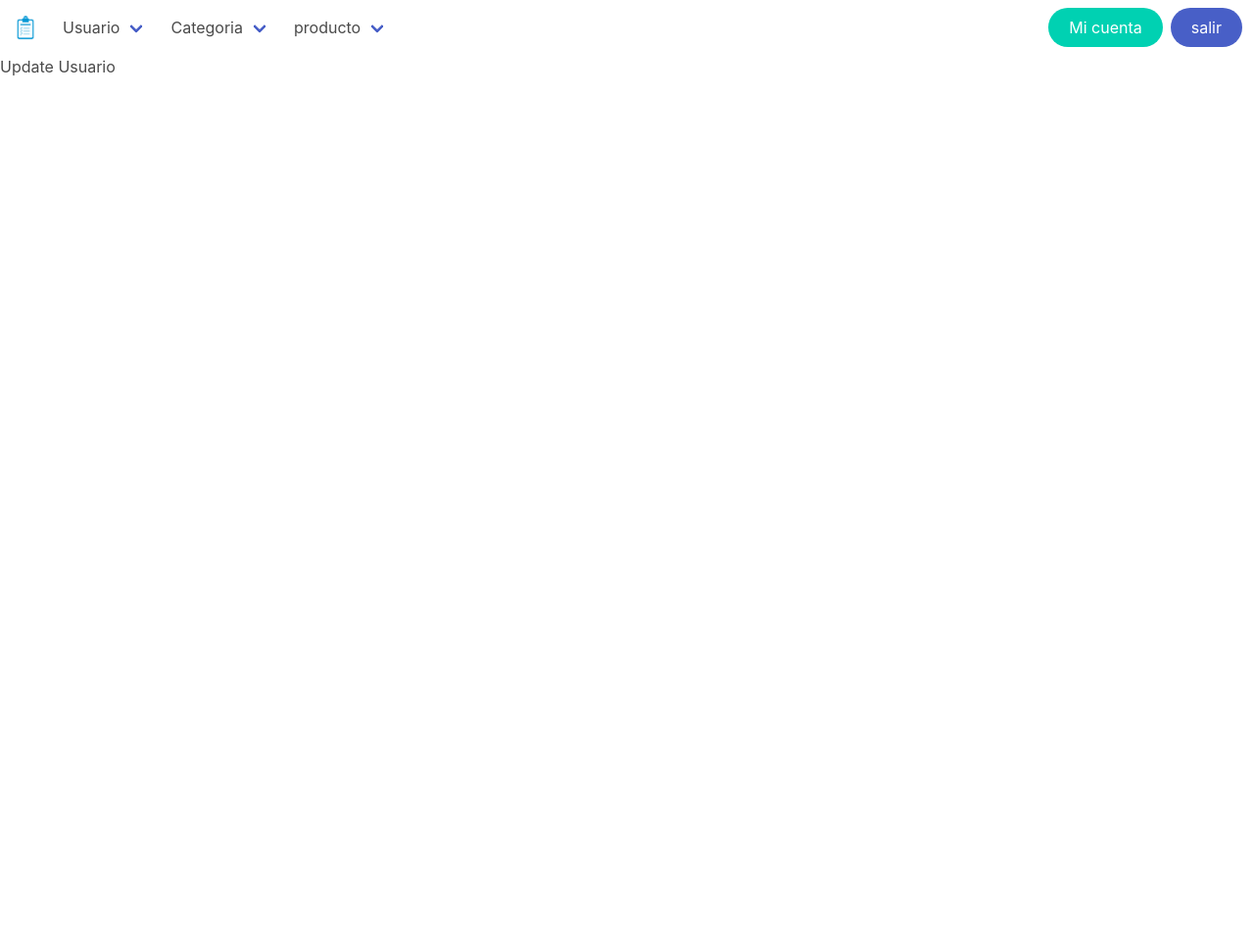
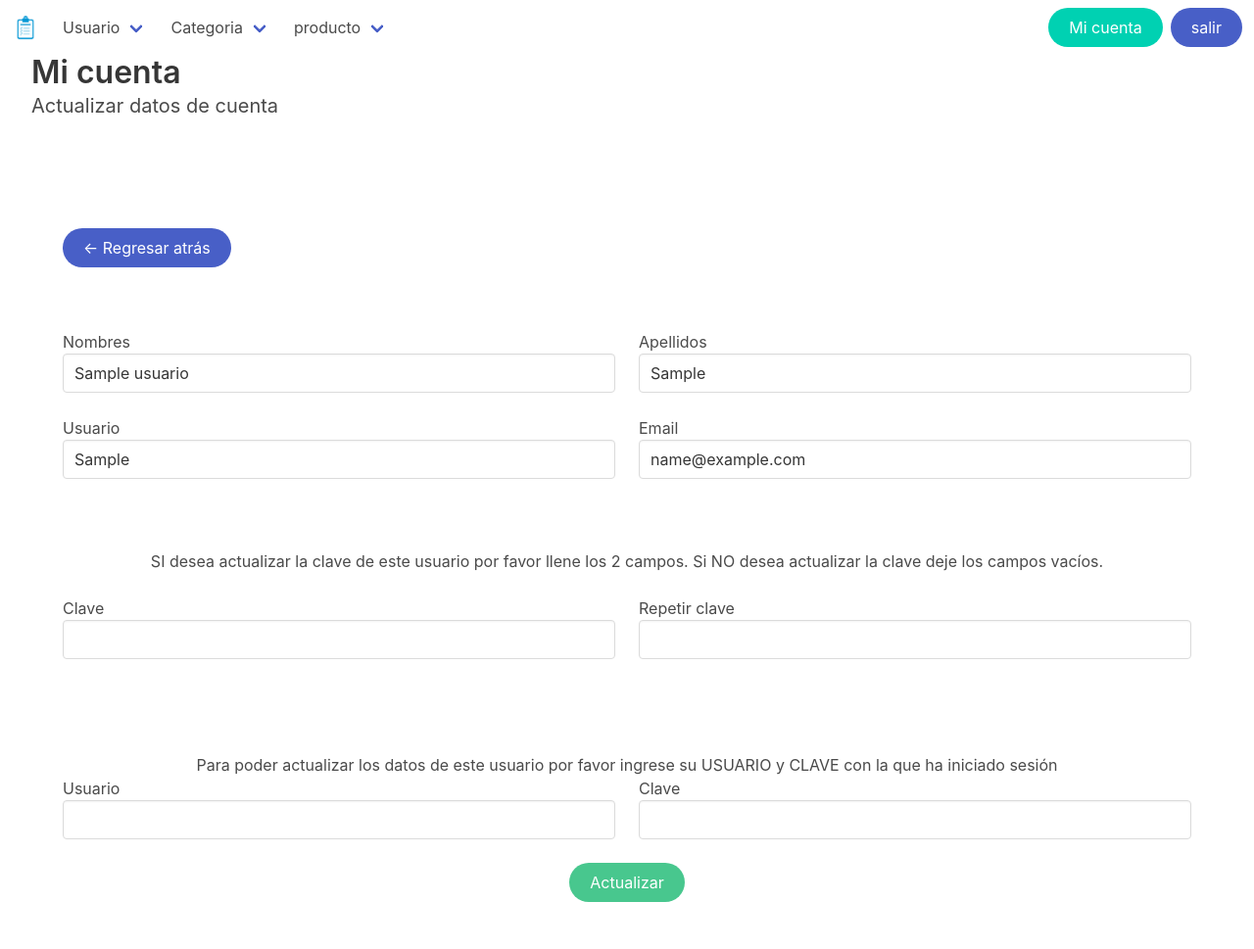
Before and after one commit to yonier202/Sistema-Inventario, a PHP site: page /index.php?vista=user_update&user_id_up=1 in a window 1280 px wide. Shown: the whole page at 98% size. Before the commit the page ends 77 px from the top, so only its background shows below. Run offline with PHP 8.4, Linux system fonts and the light colour scheme; the visitor is signed in with stand-in values (Sample User, id 1); tables that the repository leaves empty or names only in its code hold one stand-in row (values such as "Sample post").

Commit message:
cargar datos form update_usuario

```diff
--- /dev/null
+++ b/inc/btn_back.php
@@ -0,0 +1,11 @@
+<p class="has-text-left pt-4 pb-4">
+	<a href="#" class="button is-link is-rounded btn-back"><- Regresar atrás</a>
+</p>
+<script type="text/javascript">
+	let btn_back = document.querySelector(".btn-back");
+
+	 btn_back.addEventListener('click', function(e){
+	     e.preventDefault();
+	    window.history.back();
+	});
+</script>
--- /dev/null
+++ b/inc/error_alert.php
@@ -0,0 +1,4 @@
+<div class="notification is-danger is-light mb-6 mt-6">
+	<strong>¡Ocurrio un error inesperado!</strong><br>
+	No podemos obtener la información solicitada
+</div>
--- a/inc/nav.php
+++ b/inc/nav.php
@@ -56,7 +56,7 @@
     <div class="navbar-end">
       <div class="navbar-item">
         <div class="buttons">
-          <a class="button is-primary is-rounded">
+          <a href="index.php?vista=user_update&user_id_up=<?php echo $_SESSION['id'] ?>" class="button is-primary is-rounded">
             <span>Mi cuenta</span>
           </a>
           <a href="index.php?vista=logout" class="button is-link is-rounded">
--- a/vistas/user_update.php
+++ b/vistas/user_update.php
@@ -1 +1,115 @@
-Update Usuario
+<?php
+    require_once ('./php/main.php');
+
+    //obtenemos el id que pasamos por la ruta
+    $id=(isset($_REQUEST['user_id_up'])) ? $_REQUEST['user_id_up'] : 0 ;
+    $id=limpiar_cadena($id);
+?>
+<div class="container is-fluid mb-6">
+    <?php if ($id==$_SESSION['id']) { ?>
+        <!-- si el id es = al de la cuenta -->
+        <h1 class="title">Mi cuenta</h1>
+        <h2 class="subtitle">Actualizar datos de cuenta</h2>
+    <?php } else { ?>
+        <!-- si el id es != al de la cuenta -->
+        <h1 class="title">Usuarios</h1>
+        <h2 class="subtitle">Actualizar usuarios</h2>
+        <?php } ?>
+</div>
+
+<div class="container pb-6 pt-6">
+
+    <?php
+        include('./inc/btn_back.php');
+        $check_usuario=conexion();
+        $check_usuario=$check_usuario->query("SELECT * FROM usuario WHERE id = '$id' ");
+
+        if ($check_usuario->rowCount()>0) {
+            //extraemos el registro en un array, (fetch un registro)
+            $datos=$check_usuario->fetch();
+    ?>
+
+
+	<div class="form-rest mb-6 mt-6"></div>
+
+
+
+	<form action="" method="POST" class="FormularioAjax" autocomplete="off" >
+
+		<input type="hidden" name="usuario_id" value="<?php echo $datos['id'] ?>" required >
+
+		<div class="columns">
+		  	<div class="column">
+		    	<div class="control">
+					<label>Nombres</label>
+				  	<input class="input" type="text" name="usuario_nombre" value="<?php echo $datos['nombre'] ?>" pattern="[a-zA-ZáéíóúÁÉÍÓÚñÑ ]{3,40}" maxlength="40" required >
+				</div>
+		  	</div>
+		  	<div class="column">
+		    	<div class="control">
+					<label>Apellidos</label>
+				  	<input class="input" type="text" name="usuario_apellido" value="<?php echo $datos['apellido'] ?>" pattern="[a-zA-ZáéíóúÁÉÍÓÚñÑ ]{3,40}" maxlength="40" required >
+				</div>
+		  	</div>
+		</div>
+		<div class="columns">
+		  	<div class="column">
+		    	<div class="control">
+					<label>Usuario</label>
+				  	<input class="input" type="text" name="usuario_usuario" value="<?php echo $datos['usuario'] ?>" pattern="[a-zA-Z0-9]{4,20}" maxlength="20" required >
+				</div>
+		  	</div>
+		  	<div class="column">
+		    	<div class="control">
+					<label>Email</label>
+				  	<input class="input" type="email" name="usuario_email" value="<?php echo $datos['email'] ?>" maxlength="70" >
+				</div>
+		  	</div>
+		</div>
+		<br><br>
+		<p class="has-text-centered">
+			SI desea actualizar la clave de este usuario por favor llene los 2 campos. Si NO desea actualizar la clave deje los campos vacíos.
+		</p>
+		<br>
+		<div class="columns">
+			<div class="column">
+		    	<div class="control">
+					<label>Clave</label>
+				  	<input class="input" type="password" name="usuario_clave_1" pattern="[a-zA-Z0-9$@.-]{7,100}" maxlength="100" >
+				</div>
+		  	</div>
+		  	<div class="column">
+		    	<div class="control">
+					<label>Repetir clave</label>
+				  	<input class="input" type="password" name="usuario_clave_2" pattern="[a-zA-Z0-9$@.-]{7,100}" maxlength="100" >
+				</div>
+		  	</div>
+		</div>
+		<br><br><br>
+		<p class="has-text-centered">
+			Para poder actualizar los datos de este usuario por favor ingrese su USUARIO y CLAVE con la que ha iniciado sesión
+		</p>
+		<div class="columns">
+		  	<div class="column">
+		    	<div class="control">
+					<label>Usuario</label>
+				  	<input class="input" type="text" name="administrador_usuario" pattern="[a-zA-Z0-9]{4,20}" maxlength="20" required >
+				</div>
+		  	</div>
+		  	<div class="column">
+		    	<div class="control">
+					<label>Clave</label>
+				  	<input class="input" type="password" name="administrador_clave" pattern="[a-zA-Z0-9$@.-]{7,100}" maxlength="100" required >
+				</div>
+		  	</div>
+		</div>
+		<p class="has-text-centered">
+			<button type="submit" class="button is-success is-rounded">Actualizar</button>
+		</p>
+	</form>
+    <?php }else{
+        include_once('./inc/error_alert.php');
+    }
+    $check_usuario=null;
+    ?>
+</div>
```
